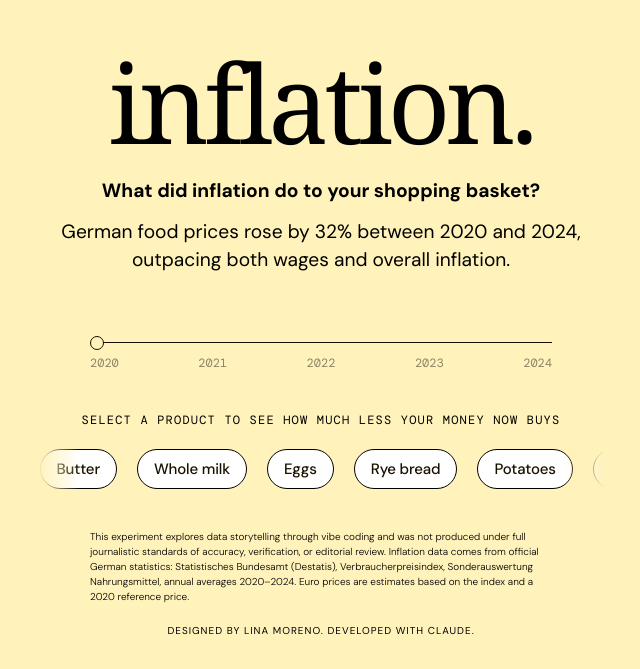
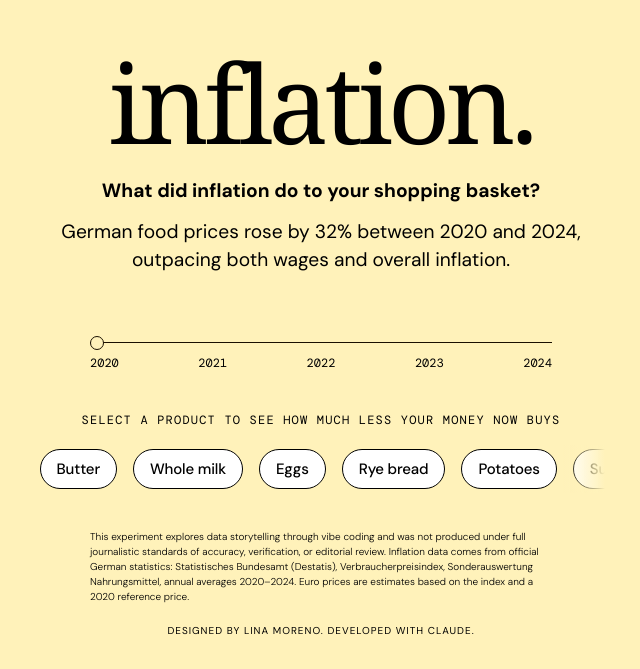
Before and after one commit to storytellinganimal/inflation, a React (Create React App) app: page / in a window 1280 px wide. Shown: the part 131-800 px from the top of the page, without its empty margins (319-959 px from the left). Built offline with nearby package versions, Linux system fonts and the light colour scheme; a web font is replaced by a local one.

Commit message:
transparency text remove

```diff
--- a/src/App.jsx
+++ b/src/App.jsx
@@ -1,4 +1,4 @@
-import React, { useState, useRef, useEffect } from "react";
+import React, { useState, useRef, useEffect, useCallback } from "react";
 
 const BASE_INDEX = 100;
 const YEARS = [2020, 2021, 2022, 2023, 2024];
@@ -344,6 +344,8 @@ export default function InflationApp() {
   const [activeId, setActiveId] = useState(null);
   const [yearIdx, setYearIdx] = useState(0);
   const [landingSlider, setLandingSlider] = useState(0);
+  const [navFade, setNavFade] = useState({ left: false, right: false });
+  const navRef = useRef(null);
 
   const active = PRODUCTS.find((p) => p.id === activeId);
 
@@ -351,6 +353,28 @@ export default function InflationApp() {
     if (id !== activeId) setYearIdx(0);
     setActiveId(id);
   };
+
+  const updateNavFade = useCallback(() => {
+    const el = navRef.current;
+    if (!el) return;
+    const { scrollLeft, scrollWidth, clientWidth } = el;
+    setNavFade({
+      left: scrollLeft > 1,
+      right: scrollLeft < scrollWidth - clientWidth - 1,
+    });
+  }, []);
+
+  useEffect(() => {
+    const el = navRef.current;
+    if (!el) return;
+    updateNavFade();
+    el.addEventListener("scroll", updateNavFade, { passive: true });
+    window.addEventListener("resize", updateNavFade);
+    return () => {
+      el.removeEventListener("scroll", updateNavFade);
+      window.removeEventListener("resize", updateNavFade);
+    };
+  }, [updateNavFade]);
 
   return (
     <div className="app">
@@ -371,8 +395,8 @@ export default function InflationApp() {
             : <YearSlider value={landingSlider} step={0.01} onChange={setLandingSlider} />
           }
           <p className="cta-text">Select a product to see how much less your money now buys</p>
-          <div className="nav-outer">
-            <nav className="product-nav">
+          <div className={`nav-outer${navFade.left ? " nav-outer--fade-left" : ""}${navFade.right ? " nav-outer--fade-right" : ""}`}>
+            <nav className="product-nav" ref={navRef}>
               {PRODUCTS.map((p) => (
                 <button
                   key={p.id}
--- a/src/index.css
+++ b/src/index.css
@@ -114,7 +114,7 @@ input[type="range"]::-moz-range-thumb {
   justify-content: space-between;
   font-family: 'DM Mono', monospace;
   font-size: 12px;
-  color: var(--ink-mid);
+  color: var(--ink);
 }
 
 .year-ticks-row span[data-active="true"] {
@@ -186,7 +186,7 @@ input[type="range"]::-moz-range-thumb {
   font-size: 11px;
   letter-spacing: 0.06em;
   text-transform: uppercase;
-  color: var(--ink-mid);
+  color: var(--ink);
   margin-bottom: 8px;
 }
 
@@ -225,7 +225,7 @@ input[type="range"]::-moz-range-thumb {
   font-size: 16px;
   font-weight: 500;
   line-height: 1;
-  color: var(--ink-warm);
+  color: var(--ink);
 }
 
 .indicator-label {
@@ -288,6 +288,8 @@ input[type="range"]::-moz-range-thumb {
   width: 56px;
   z-index: 2;
   pointer-events: none;
+  opacity: 0;
+  transition: opacity 0.2s;
 }
 
 .nav-outer::before {
@@ -300,10 +302,13 @@ input[type="range"]::-moz-range-thumb {
   background: linear-gradient(to left, #FFF2BA 25%, rgba(255, 242, 186, 0) 100%);
 }
 
+.nav-outer--fade-left::before { opacity: 1; }
+.nav-outer--fade-right::after { opacity: 1; }
+
 .product-nav {
   display: flex;
   flex-wrap: nowrap;
-  gap: 20px;
+  gap: 16px;
   overflow-x: auto;
   padding: 4px 16px;
   scrollbar-width: none;
@@ -323,7 +328,7 @@ input[type="range"]::-moz-range-thumb {
   font-family: 'DM Sans', sans-serif;
   font-size: 15px;
   font-weight: 500;
-  color: var(--ink-warm);
+  color: var(--ink);
   padding: 9px 16px;
   cursor: pointer;
   white-space: nowrap;
```
